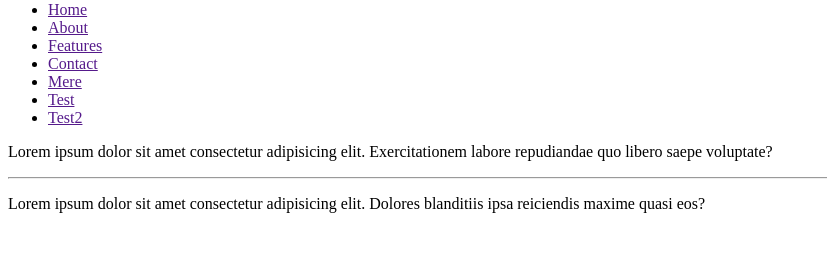
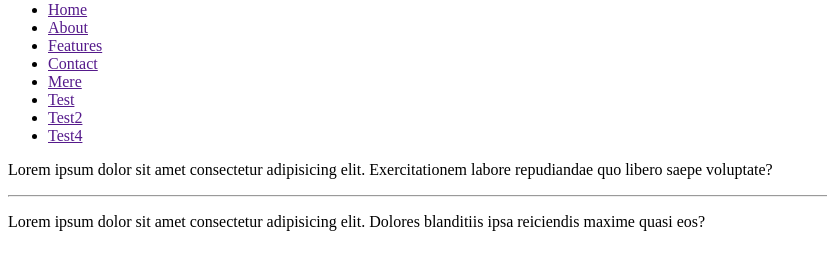
Before and after one commit to Dudusca8/git_tutorial, a plain HTML site: page index.html in a window 1280 px wide. Shown: the part 79-348 px from the top of the page, without its empty margins (0-827 px from the left). Drawn offline with Linux system fonts and the light colour scheme.

Commit message:
Update index.html

```diff
--- a/index.html
+++ b/index.html
@@ -17,6 +17,7 @@
             <li> <a href="">Mere</a></li>
             <li> <a href="">Test</a></li>
             <li> <a href="">Test2</a></li>
+            <li> <a href="">Test4</a></li>
         </ul>
     </nav>
 
```
